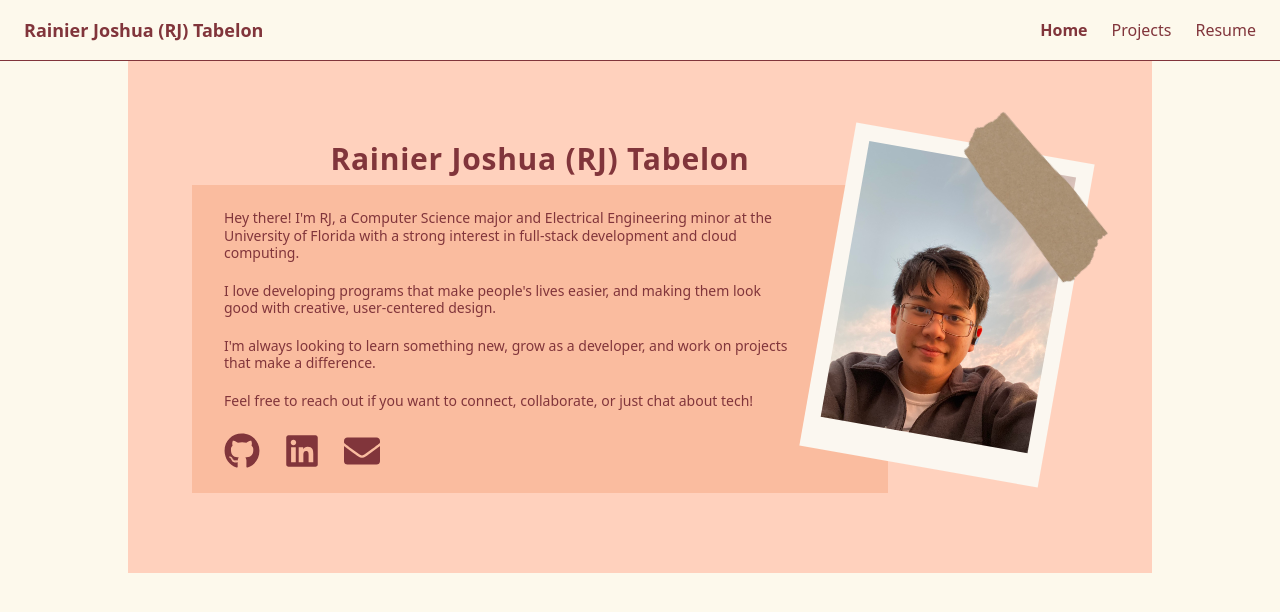
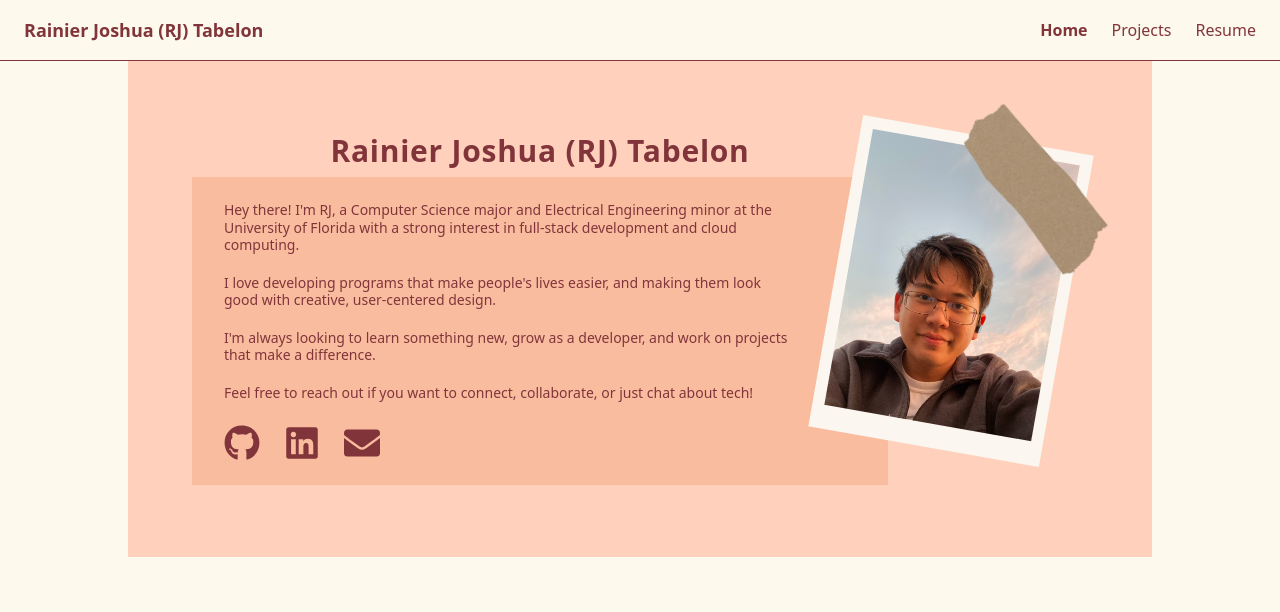
Before and after one commit to RJ-Tabelon/RJ-Portfolio, a React (Vite) app: page / in a window 1280 px wide. Shown: the top 612 px of the page. Built offline with nearby package versions, Linux system fonts and the light colour scheme; a web font is replaced by a local one.

Commit message:
Fix bugs

```diff
--- a/src/sections/Hero.tsx
+++ b/src/sections/Hero.tsx
@@ -95,7 +95,7 @@ const Hero = () => {
           DESKTOP ( >= sm )
           ========================= */}
       <div className='hidden sm:block'>
-        <div className='mx-auto max-w-[1500px] px-8 py-20 md:px-16'>
+        <div className='mx-auto max-w-[1500px] px-12 py-14 md:py-18 md:px-16'>
           <div className='relative grid items-start gap-14'>
             {/* LEFT */}
             <div className='relative z-10 mr-50'>
@@ -104,7 +104,7 @@ const Hero = () => {
               </h1>
 
               <div className='relative mt-2 bg-darkpeach py-6 pl-8 pr-24'>
-                <div className='max-w-[58rem] space-y-5 text-sm lg:text-md leading-tight'>
+                <div className='max-w-[58rem] space-y-5 text-xs md:text-sm lg:text-md leading-tight'>
                   <p>
                     Hey there! I&apos;m RJ, a Computer Science major and
                     Electrical Engineering minor at the University of Florida
@@ -169,7 +169,7 @@ const Hero = () => {
                   alt='Washi tape'
                   className='h-28 w-auto pointer-events-none absolute -right-17 z-20 w-[280px] rotate-[50deg] select-none'
                 />
-                <div className='bg-[#FBF7F0] p-4 pb-8 rotate-[10deg]'>
+                <div className='bg-[#FBF7F0] p-3 pb-6 rotate-[10deg]'>
                   <img
                     src={Headshot}
                     alt='RJ Tabelon Headshot'
```
